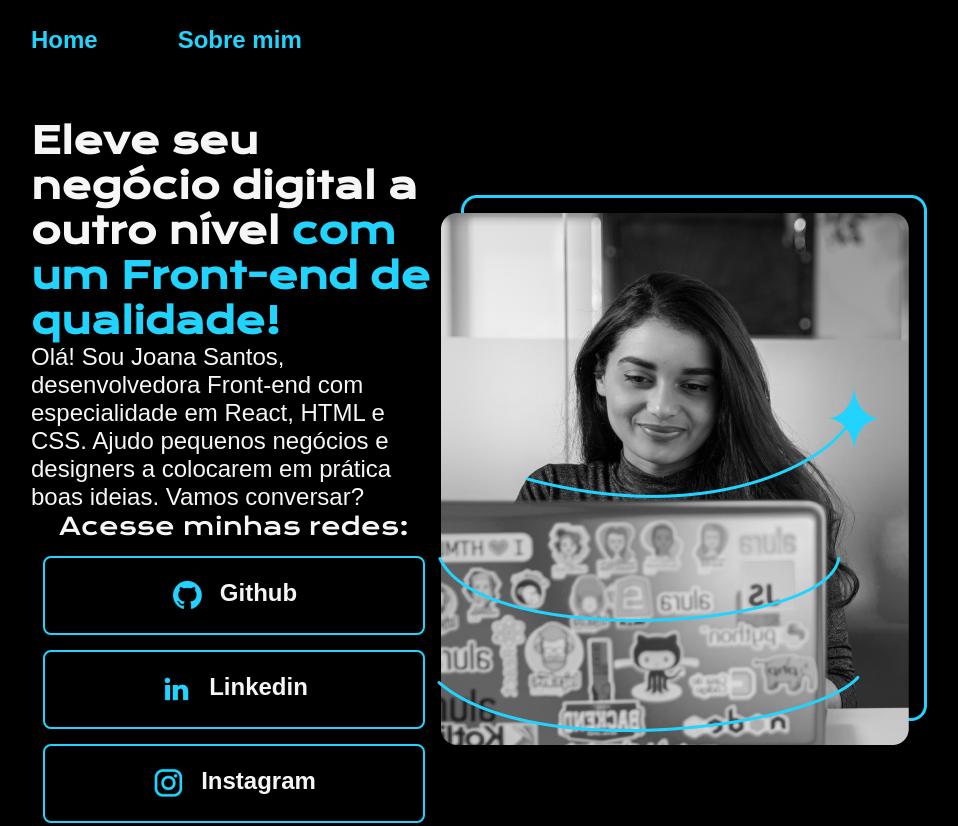
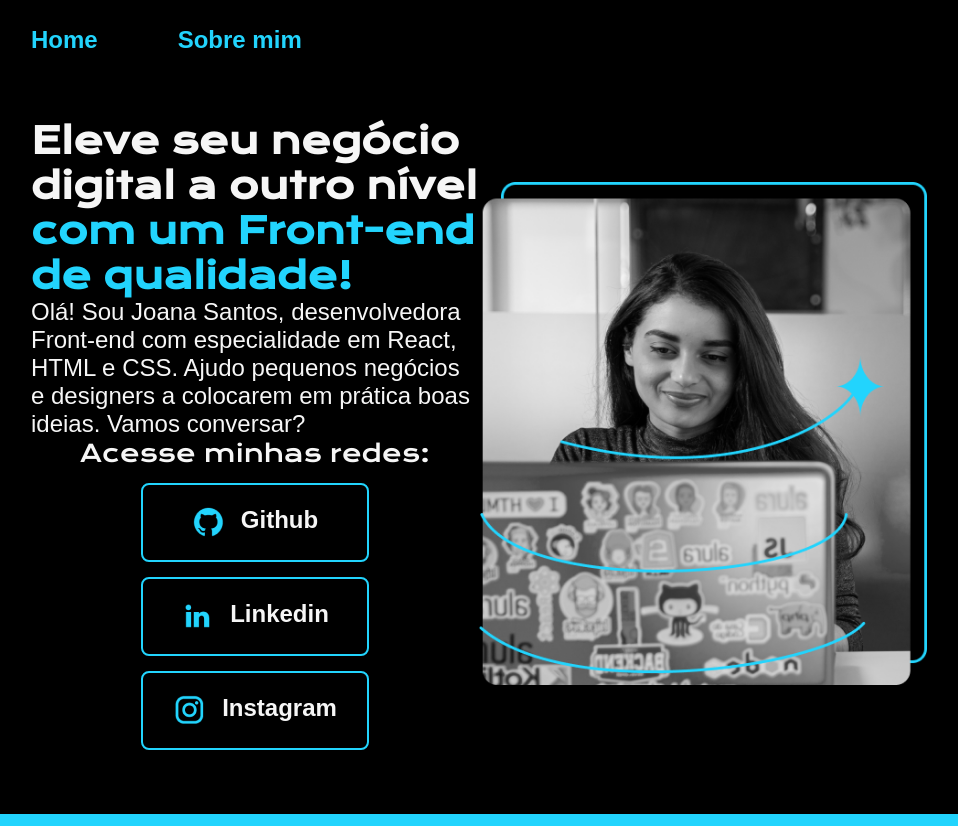
Before and after one commit to AlliceAlvesDev/Portifolio, a plain HTML site: page index.html in a window 1280 px wide. Shown: the top 826 px of the page, without its empty margins (161-1119 px from the left). Drawn offline with nearby package versions, Linux system fonts and the light colour scheme.

Commit message:
aplicando porcetagem

```diff
--- a/index.html
+++ b/index.html
@@ -27,18 +27,18 @@
             </p>
             <div class="apresentacao__links">
                 <h2 class="apresentacao__links__subtitulo">Acesse minhas redes:</h2>
-                <a class="apresentacao__links__link" href="https://github.com/AlliceAlvesDev">
+                <a class="apresentacao__links__apresentacao" href="https://github.com/AlliceAlvesDev">
                     <img src="Assets/github.png" alt="github"> Github
                 </a>
-                <a class="apresentacao__links__link" href="https://www.linkedin.com/in/allice-gabriely-5a1019236/">
+                <a class="apresentacao__links__apresentacao" href="https://www.linkedin.com/in/allice-gabriely-5a1019236/">
                     <img src="Assets/linkedin.png" alt="linkedin"> Linkedin
                 </a>
-                <a class="apresentacao__links__link" href="https://www.instagram.com/allice.gtas/">
+                <a class="apresentacao__links__apresentacao" href="https://www.instagram.com/allice.gtas/">
                     <img src="Assets/instagram.png" alt="instagram"> Instagram
                 </a>
             </div>
         </section>
-        <img src="Assets/Imagem.png" alt="Foto da Joana.">
+        <img class="apresentacao__imagem" src="Assets/Imagem.png" alt="Foto da Joana.">
     </main>
     <footer class="rodape">
         <p>Desenvolvido por Alura.</p>
--- a/styles/style.css
+++ b/styles/style.css
@@ -32,7 +32,7 @@ body {
 
 .cabeçalho__menu__link {
     font-family: var(--font-secundaria);
-    font-size: 24px;
+    font-size: 1.5rem;
     font-weight: 600;
     color: var(--cor-terciaria);
     text-decoration: none;
@@ -50,7 +50,7 @@ body {
 }
 
 .apresentacao__conteudo {
-    width: 615px;
+    width: 50%;
 }
 
 .apresentacao__conteudo__titulo {
@@ -59,7 +59,7 @@ body {
 }
 
 .apresentacao__conteudo__texto {
-    font-size: 24px;
+    font-size: 1.5rem;
     font-family: var(--font-secundaria);
 }
 
@@ -74,18 +74,18 @@ body {
 .apresentacao__links__subtitulo {
     font-family: var(--font-primaria);
     font-weight: 400;
-    font-size: 24px;
+    font-size: 1.5rem;
 }
 
-.apresentacao__links__link {
+.apresentacao__links__apresentacao {
     display: flex;
     justify-content: center;
     gap: 16px;
     border: 2px solid var(--cor-terciaria);
-    width: 378px;
+    width: 50%;
     text-align: center;
     border-radius: 8px;
-    font-size: 24px;
+    font-size: 1.5rem;
     font-weight: 600;
     padding: 21.5px 0;
     text-decoration: none;
@@ -97,11 +97,15 @@ body {
     background-color: var(--cor-hover);
 }
 
+.apresentacao__imagem {
+    width: 50%;
+}
+
 .rodape {
     padding: 24px;
     color: var(--cor-primaria);
     background-color: var(--cor-terciaria);
     text-align: center;
     font-family: var(--font-secundaria);
-    font-size: 24px;
+    font-size: 1.5rem;
 }
```
Also changed, not shown: about.html (+1 -1 lines).
